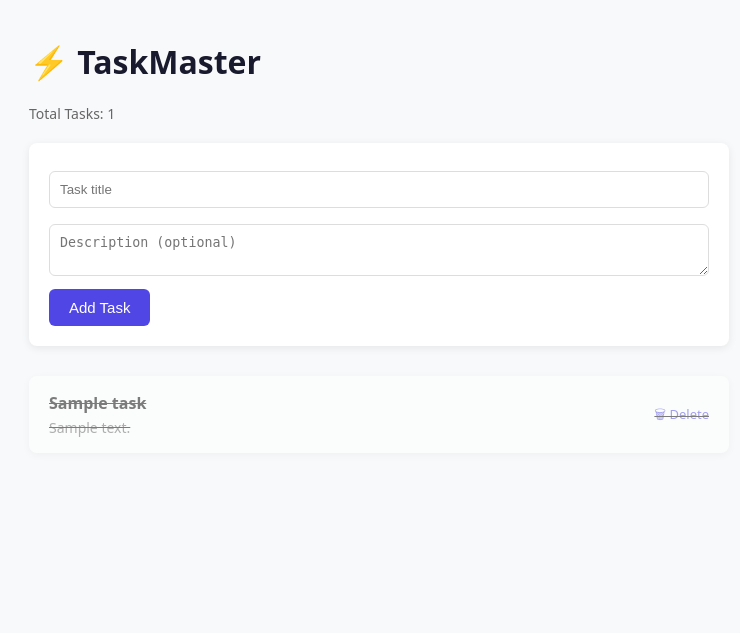
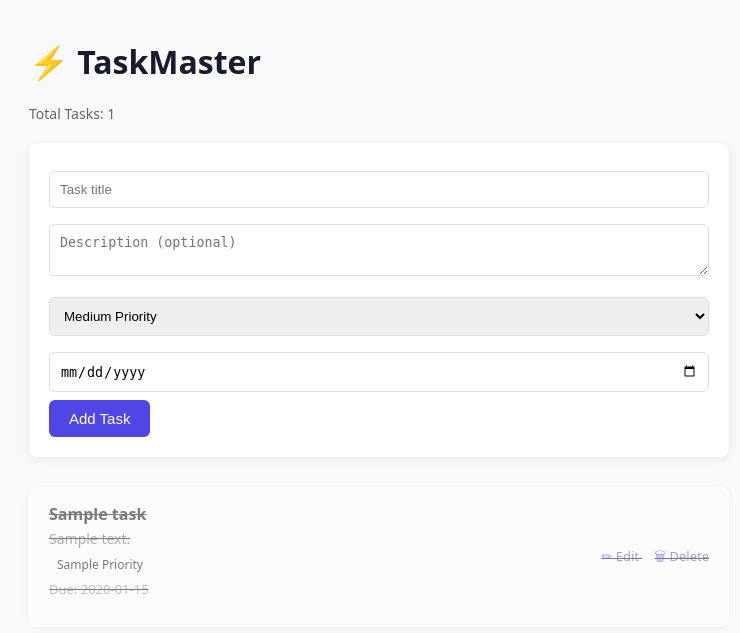
Before and after one commit to nandinisaxena2809/taskmaster, a FastAPI app: page / in a window 1280 px wide. Shown: the top 633 px of the page, without its empty margins (261-1001 px from the left). Run offline with FastAPI, Linux system fonts and the light colour scheme; tables that the repository leaves empty hold one stand-in row (values such as "Sample post").

Commit message:
added features like priority,edit,deadline

```diff
--- a/main.py
+++ b/main.py
@@ -2,13 +2,24 @@ from fastapi import FastAPI, Depends, HTTPException, Request, Form
 from fastapi.responses import HTMLResponse, RedirectResponse
 from fastapi.templating import Jinja2Templates
 from sqlalchemy.orm import Session
+from pydantic import BaseModel
 from database import engine, get_db
 import models
+import datetime
 
 models.Base.metadata.create_all(bind=engine)
 
 app = FastAPI(title="TaskMaster")
+
 templates = Jinja2Templates(directory="templates")
+
+
+# -------- Pydantic Schema --------
+
+class TaskUpdate(BaseModel):
+    title: str
+    description: str
+    priority: str
 
 
 # -------- API ROUTES --------
@@ -19,16 +30,24 @@ def get_tasks(db: Session = Depends(get_db)):
 
 
 @app.post("/api/tasks")
-def create_task(title: str, description: str = "", db: Session = Depends(get_db)):
-    task = models.Task(title=title, description=description)
+def create_task(title: str, description: str = "", priority: str = "medium", db: Session = Depends(get_db)):
+
+    task = models.Task(
+        title=title,
+        description=description,
+        priority=priority
+    )
+
     db.add(task)
     db.commit()
     db.refresh(task)
+
     return task
 
 
 @app.patch("/api/tasks/{task_id}/complete")
 def complete_task(task_id: int, db: Session = Depends(get_db)):
+
     task = db.query(models.Task).filter(models.Task.id == task_id).first()
 
     if not task:
@@ -42,6 +61,7 @@ def complete_task(task_id: int, db: Session = Depends(get_db)):
 
 @app.delete("/api/tasks/{task_id}")
 def delete_task(task_id: int, db: Session = Depends(get_db)):
+
     task = db.query(models.Task).filter(models.Task.id == task_id).first()
 
     if not task:
@@ -53,18 +73,19 @@ def delete_task(task_id: int, db: Session = Depends(get_db)):
     return {"status": "deleted"}
 
 
-# -------- NEW: UPDATE TASK --------
+# -------- EDIT TASK (FIXED) --------
 
 @app.put("/api/tasks/{task_id}")
-def update_task(task_id: int, title: str, description: str, db: Session = Depends(get_db)):
+def update_task(task_id: int, task_data: TaskUpdate, db: Session = Depends(get_db)):
 
     task = db.query(models.Task).filter(models.Task.id == task_id).first()
 
     if not task:
         raise HTTPException(status_code=404, detail="Task not found")
 
-    task.title = title
-    task.description = description
+    task.title = task_data.title
+    task.description = task_data.description
+    task.priority = task_data.priority
 
     db.commit()
     db.refresh(task)
@@ -89,10 +110,22 @@ def read_root(request: Request, db: Session = Depends(get_db)):
 def add_task_form(
     title: str = Form(...),
     description: str = Form(""),
+    priority: str = Form("medium"),
+    due_date: str = Form(""),
     db: Session = Depends(get_db)
 ):
 
-    task = models.Task(title=title, description=description)
+    parsed_date = None
+
+    if due_date:
+        parsed_date = datetime.datetime.strptime(due_date, "%Y-%m-%d")
+
+    task = models.Task(
+        title=title,
+        description=description,
+        priority=priority,
+        due_date=parsed_date
+    )
 
     db.add(task)
     db.commit()
--- a/models.py
+++ b/models.py
@@ -1,5 +1,6 @@
-from sqlalchemy import Column, Integer, String, Boolean
+from sqlalchemy import Column, Integer, String, Boolean, DateTime
 from database import Base
+import datetime
 
 class Task(Base):
     __tablename__ = "tasks"
@@ -8,3 +9,5 @@ class Task(Base):
     title = Column(String(100), nullable=False)
     description = Column(String(500), default="")
     completed = Column(Boolean, default=False)
+    priority = Column(String(10), default="medium")
+    due_date = Column(DateTime, nullable=True)
--- a/templates/index.html
+++ b/templates/index.html
@@ -27,7 +27,7 @@ margin-bottom:30px;
 box-shadow:0 2px 8px rgba(0,0,0,0.08);
 }
 
-input,textarea{
+input,textarea,select{
 width:100%;
 padding:10px;
 margin:8px 0;
@@ -80,6 +80,29 @@ color:#666;
 font-size:14px;
 }
 
+.priority{
+font-size:12px;
+padding:3px 8px;
+border-radius:5px;
+margin-top:5px;
+display:inline-block;
+}
+
+.priority.low{
+background:#e3f2fd;
+color:#1565c0;
+}
+
+.priority.medium{
+background:#fff3cd;
+color:#856404;
+}
+
+.priority.high{
+background:#f8d7da;
+color:#721c24;
+}
+
 </style>
 
 </head>
@@ -92,12 +115,25 @@ font-size:14px;
 Total Tasks: {{ tasks|length }}
 </div>
 
+
+<!-- ADD TASK FORM -->
+
 <form action="/add-task" method="post">
+
 <input type="text" name="title" placeholder="Task title" required>
 
 <textarea name="description" placeholder="Description (optional)" rows="2"></textarea>
 
+<select name="priority">
+<option value="low">Low Priority</option>
+<option value="medium" selected>Medium Priority</option>
+<option value="high">High Priority</option>
+</select>
+
+<input type="date" name="due_date">
+
 <button type="submit">Add Task</button>
+
 </form>
 
 
@@ -106,6 +142,7 @@ Total Tasks: {{ tasks|length }}
 <div class="task {% if task.completed %}done{% endif %}">
 
 <div>
+
 <strong>{{ task.title }}</strong>
 
 {% if task.description %}
@@ -113,6 +150,23 @@ Total Tasks: {{ tasks|length }}
 {{ task.description }}
 </p>
 {% endif %}
+
+
+<!-- PRIORITY -->
+
+<div class="priority {{ task.priority }}">
+{{ task.priority | capitalize }} Priority
+</div>
+
+
+<!-- DUE DATE -->
+
+{% if task.due_date %}
+<p style="font-size:13px;color:#888;margin-top:4px;">
+Due: {{ task.due_date.strftime("%Y-%m-%d") }}
+</p>
+{% endif %}
+
 </div>
 
 
@@ -128,6 +182,12 @@ onclick="fetch(this.href,{method:'PATCH'});this.closest('.task').classList.add('
 {% endif %}
 
 
+<a href="#"
+onclick="editTask({{ task.id }}, '{{ task.title }}', '{{ task.description }}', '{{ task.priority }}')">
+✏ Edit
+</a>
+
+
 <a href="/api/tasks/{{ task.id }}"
 onclick="fetch(this.href,{method:'DELETE'}).then(()=>location.reload());return false;">
 🗑 Delete
@@ -139,5 +199,35 @@ onclick="fetch(this.href,{method:'DELETE'}).then(()=>location.reload());return f
 
 {% endfor %}
 
+
+<script>
+
+function editTask(id,title,description,priority){
+
+let newTitle = prompt("Edit title:", title)
+if(newTitle === null) return
+
+let newDesc = prompt("Edit description:", description)
+if(newDesc === null) newDesc = ""
+
+let newPriority = prompt("Priority (low / medium / high):", priority)
+if(newPriority === null) newPriority = priority
+
+fetch(`/api/tasks/${id}`,{
+method:"PUT",
+headers:{
+"Content-Type":"application/json"
+},
+body:JSON.stringify({
+title:newTitle,
+description:newDesc,
+priority:newPriority
+})
+}).then(()=>location.reload())
+
+}
+
+</script>
+
 </body>
 </html>
```
Also changed, not shown: tasks.db.
